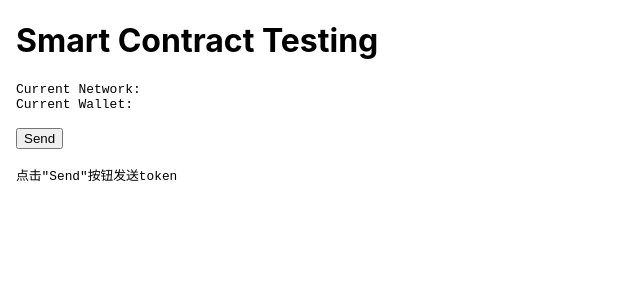
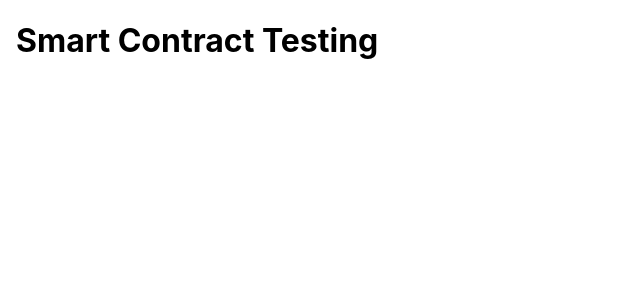
Before and after one commit to johnnynanjiang/Ela2Eth, a React (Create React App) app: page / in a window 1280 px wide. Shown: the top 300 px of the page, without its empty margins (0-640 px from the left). Built offline with nearby package versions, Linux system fonts and the light colour scheme.

Commit message:
fixed an issue.

```diff
--- a/src/App.js
+++ b/src/App.js
@@ -6,10 +6,12 @@ function App() {
   const [me, setMe] = useState('')
   const [net, setNet] = useState('')
   const [message, setMessage] = useState('点击"Send"按钮发送token')
+  const [loaded, setLoaded] = useState(false)
 
   God.init(() => {
     setMe(God.theAccount)
     setNet(God.theNetwork)
+    setLoaded(true)
   })
 
   const sendEth = () => {
@@ -33,11 +35,11 @@ function App() {
     <div>
       <h1 style={{ marginLeft: '1rem' }}>Smart Contract Testing</h1>
 
-      <MainView
+      {loaded ? (<MainView
         net={net}
         wallet={me}
         sendEth={sendEth}
-        message={message} />
+        message={message} />) : null}
     </div>
   );
 }
```
